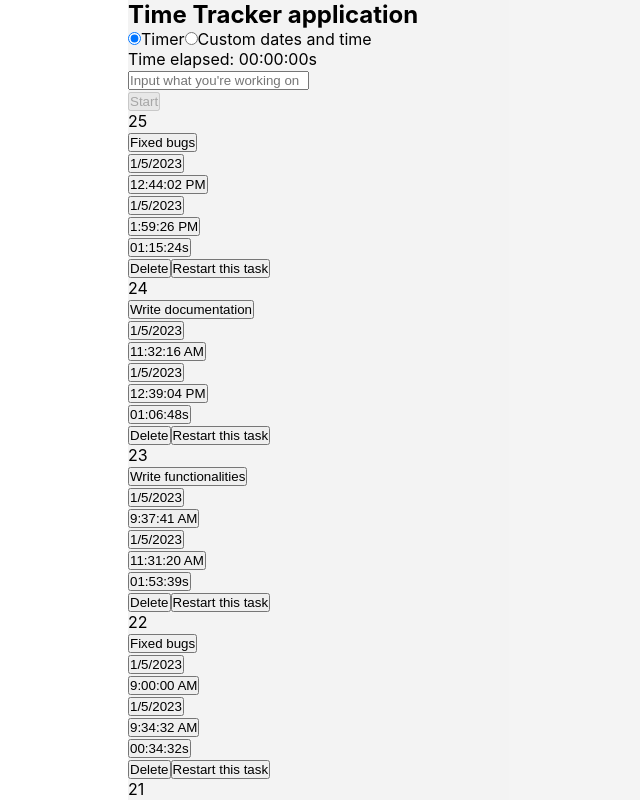
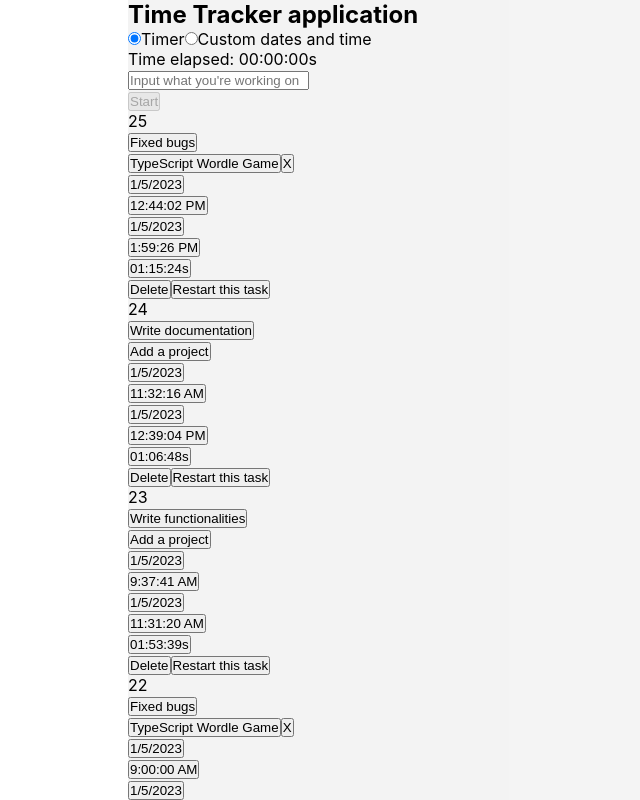
Before and after one commit to carlos-quintana/time-tracker, a React (Create React App) app: page / in a window 1280 px wide. Shown: the top 800 px of the page, without its empty margins (0-640 px from the left). Built offline with nearby package versions, Linux system fonts and the light colour scheme.

Commit message:
Implemented the dropdown on Panel Data
Implemented the previously created Dropdown componenet for displaying and selecting a project on the taskslist. This way we can assign or reassign a project to any of the tasks on the list

```diff
--- a/src/components/DisplayPanel/DisplayTaskRow.jsx
+++ b/src/components/DisplayPanel/DisplayTaskRow.jsx
@@ -2,13 +2,21 @@ import DisplayEditableName from "./DisplayEditableName"
 import DisplayEditableDuration from "./DisplayEditableDuration"
 import DisplayEditableDate from "./DisplayEditableDate"
 import DisplayEditableTime from "./DisplayEditableTime"
+import DropdownSearch from "../Reusable/DropdownSearch"
 
-const DisplayTaskRow = ({ task, editTask, deleteTask, currentRunningTask, setCurrentRunningTask }) => {
+const DisplayTaskRow = ({ task, editTask, deleteTask, currentRunningTask, setCurrentRunningTask, projectsList }) => {
 
     const handleNameUpdate = newName => {
         // console.log(`Updating the name of the task ${task.id},
         //              previous name ${task.name}, new name ${newName}`)
         editTask(task.id, { ...task, name: newName })
+    }
+
+    const handleProjectUpdate = newProjectID => {
+        if (newProjectID !== null)
+            editTask(task.id, { ...task, project: newProjectID })
+        else
+            editTask(task.id, { ...task, project: undefined })
     }
 
     const handleIntervalUpdate = newInterval => {
@@ -37,6 +45,19 @@ const DisplayTaskRow = ({ task, editTask, deleteTask, currentRunningTask, setCur
                     id={task.id}
                     name={task.name}
                     handleNameUpdate={handleNameUpdate}
+                />
+            </div>
+            {/* Task project */}
+            <div>
+                <DropdownSearch
+                    buttonText={"Add a project"}
+                    searchPlaceholderText={"Search a project or create a new one"}
+                    optionsList={projectsList}
+                    initialSelection={
+                        task.project ?
+                            projectsList.find(project => project.id === task.project).name :
+                            null}
+                    onSelectCallback={handleProjectUpdate}
                 />
             </div>
             {/* Task start and end datetimes */}
--- a/src/components/DisplayPanel/PanelData.jsx
+++ b/src/components/DisplayPanel/PanelData.jsx
@@ -14,6 +14,7 @@ const PanelData = ({ tasksList, editTask, deleteTask, currentRunningTask, setCur
                             editTask={editTask}
                             currentRunningTask={currentRunningTask}
                             setCurrentRunningTask={setCurrentRunningTask}
+                            projectsList={projectsList}
                         />
                     )
                 }
```
